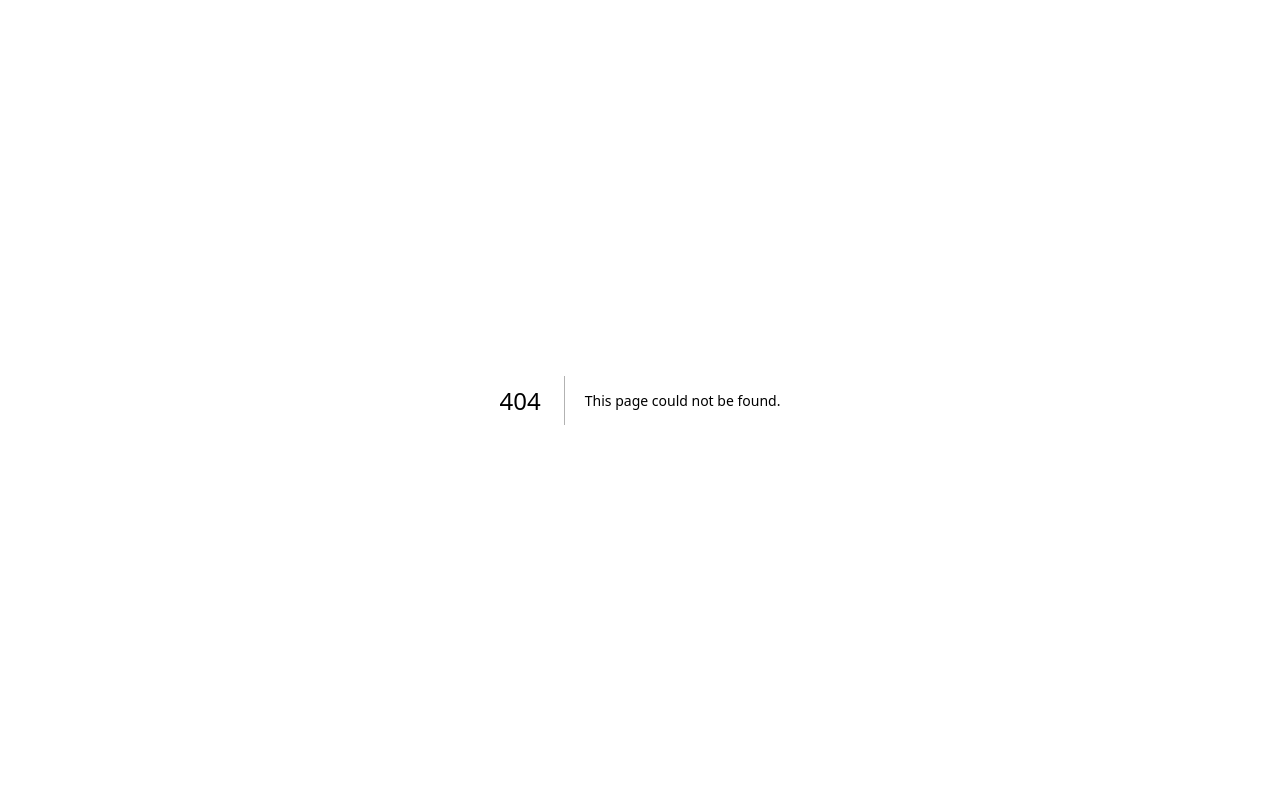
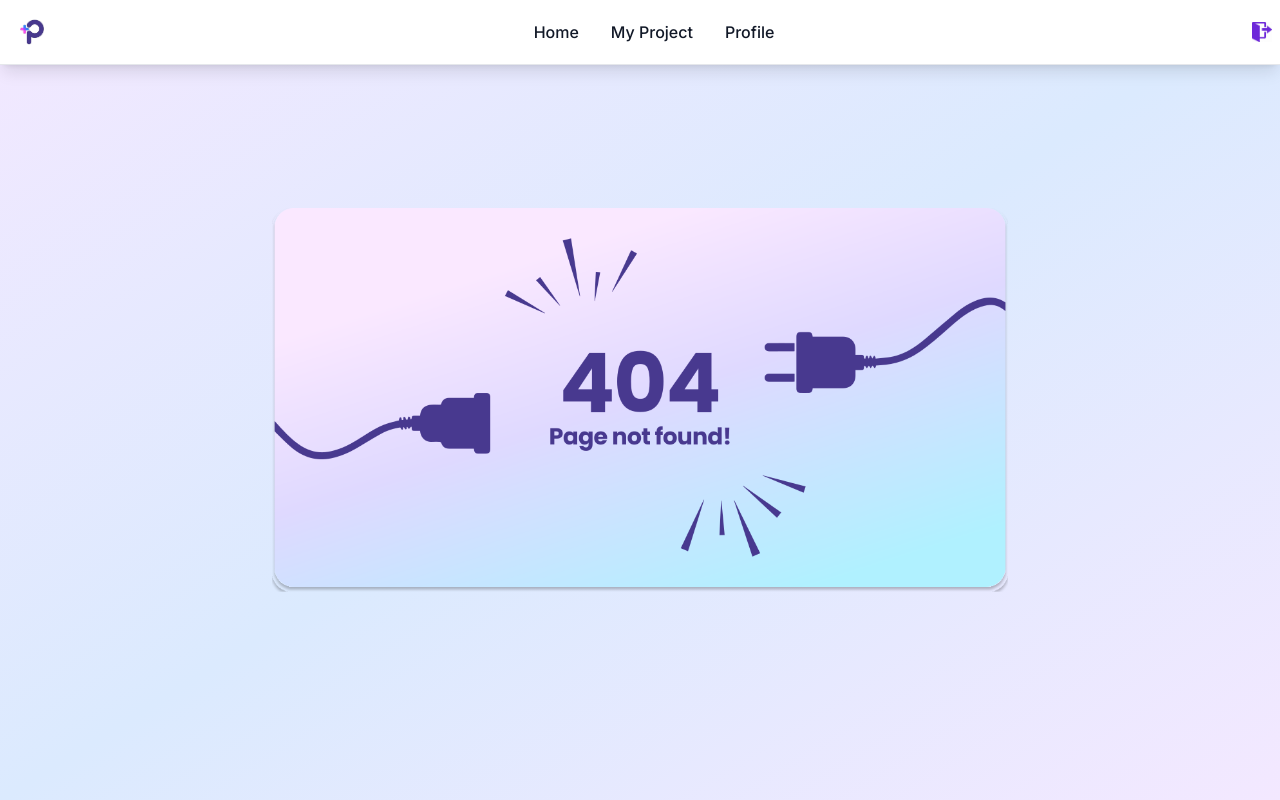
Before and after one commit to BonarSs/ProScheduler, a Next.js app in the folder frontend/: page /404 in a window 1280 px wide. Before the commit this address had no page. Built offline with nearby package versions, Linux system fonts and the light colour scheme.

Commit message:
feat: add 404 page

```diff
--- /dev/null
+++ b/frontend/src/app/404/page.js
@@ -0,0 +1,18 @@
+"use client";
+import React from 'react';
+import Navbar from '../../../components/navbar';
+
+const Custom404 = () => {
+  return (
+    <div>
+      <Navbar />
+      <div className="flex justify-center items-center h-screen bg-gradient-to-br from-purple-100 via-blue-100 to-purple-100">
+        <div className="flex flex-col items-center p-12 bg-transparent" style={{ fontFamily: 'Poppins' }}>
+          <img src="/images/404.png" className="mx-auto h-96 w-auto" alt="404 Page Not Found" />
+        </div>
+      </div>
+    </div>
+  );
+};
+
+export default Custom404;
```
Also changed, not shown: frontend/public/images/404.png (added).
